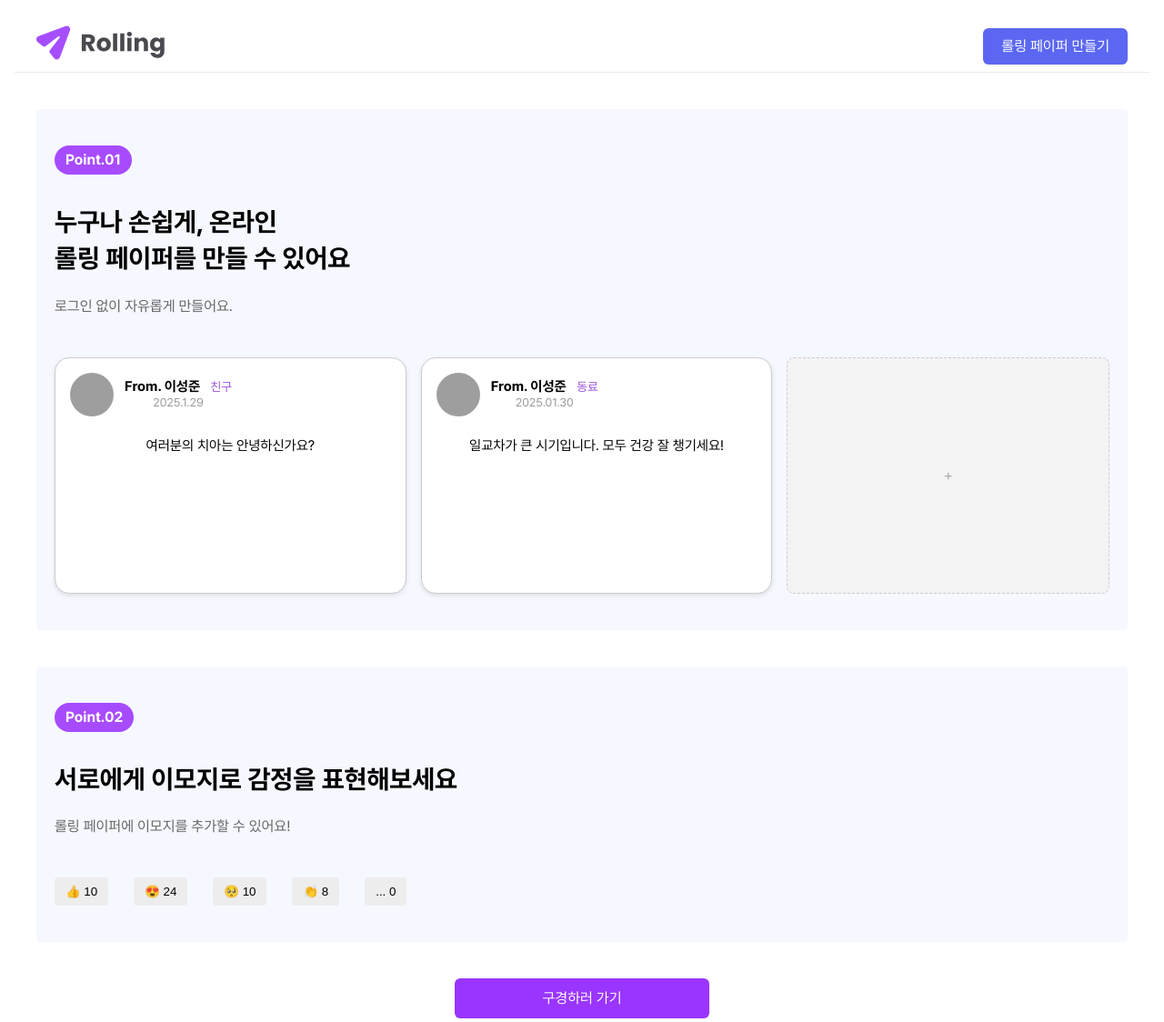
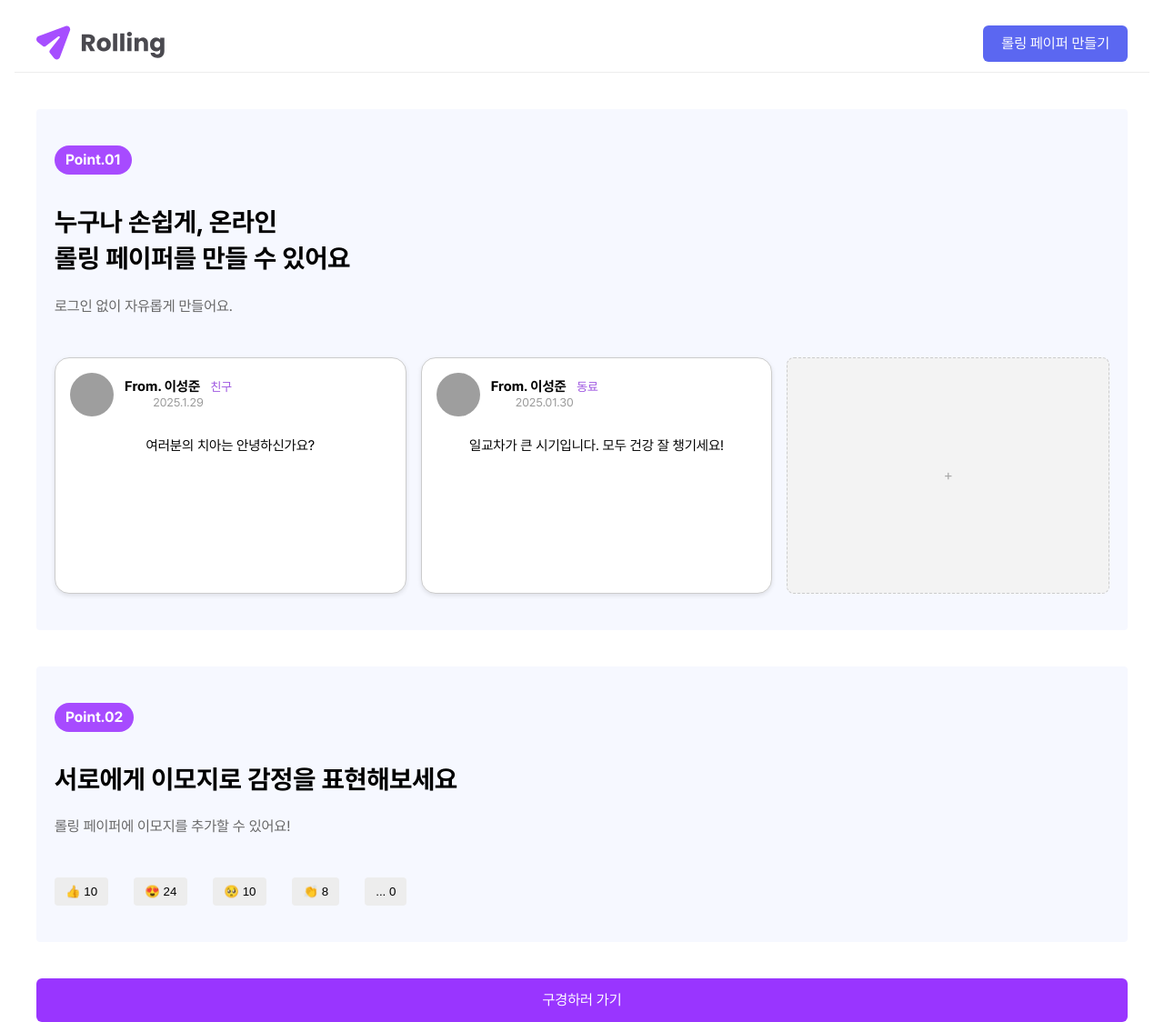
Before and after one commit to gyoyeon-kim/Rolling, a React (Create React App) app: page / in a window 1280 px wide. Shown: the whole page at 91% size. Built offline with nearby package versions, Linux system fonts and the light colour scheme; grey boxes are pictures that could not be loaded.

Commit message:
Style fix

```diff
--- a/src/component/Navigation.css
+++ b/src/component/Navigation.css
@@ -30,7 +30,8 @@
   text-decoration: none;
   font-size: 16px;
   transition: 0.2s;
-  margin-top: 22px;
+  margin-top: 16px;
+  flex-wrap: nowrap;
 }
 .rolling-button:hover {
   opacity: 0.8;
@@ -46,3 +47,15 @@
     font-size: 18px;
   }
 }
+@media (max-width: 375px) {
+  .nav-container {
+    padding: 0 24px;
+    flex-direction: row;
+    align-items: flex-end;
+    align-items: center;
+  }
+  .rolling-button {
+    padding: 10px 16px;
+    font-size: 16px;
+  }
+}
--- a/src/pages/Home.css
+++ b/src/pages/Home.css
@@ -217,10 +217,18 @@
   opacity: 0.8;
 }
 /* 태블릿 및 모바일 (769px 미만)에서 구경해보기 버튼 전체 너비 적용 */
-@media (max-width: 769px) {
+@media (max-width: 768px) {
   .explore-button {
     width: 100%; /* 컨테이너 전체 너비 */
     padding: 16px 0; /* 좌우 패딩 제거, 상하 패딩 적용 */
     box-sizing: border-box;
   }
 }
+
+@media (max-width: 1370px) {
+  .explore-button {
+    width: 100%; /* 컨테이너 전체 너비 */
+    padding: 16px 0; /* 좌우 패딩 제거, 상하 패딩 적용 */
+    box-sizing: border-box;
+  }
+}
--- a/src/pages/Home.jsx
+++ b/src/pages/Home.jsx
@@ -18,7 +18,7 @@ function Home() {
             </h3>
             <p className="point-description">로그인 없이 자유롭게 만들어요.</p>
 
-            {/* 오른쪽에 카드가 2개 있고 + 버튼이 있는 형태 */}
+            {/* 왼쪽에 카드 2개 + 버튼이 있는 형태 */}
             <div className="card-wrapper">
               {/* 첫 번째 카드 */}
               <div className="card">
```
